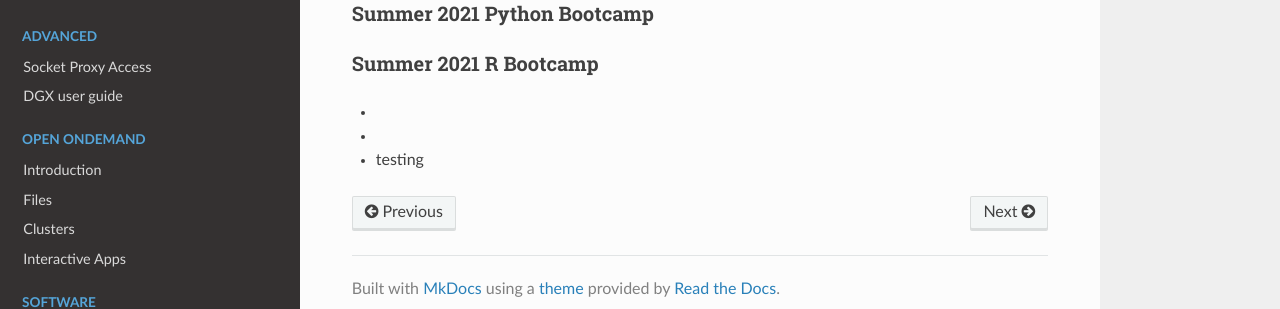
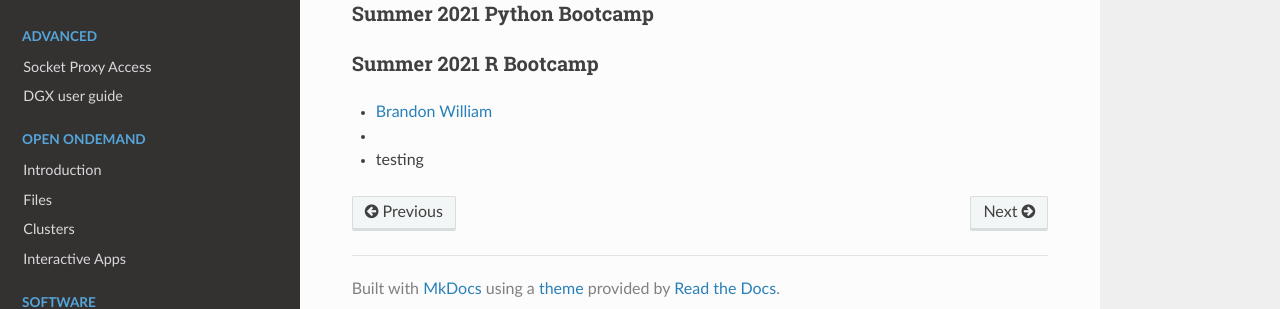
Before and after one commit to clemsonciti/palmetto-documentation, an MkDocs documentation site: the page built from docs/training/certificates.md, in a window 1280 px wide. Shown: the part 155-464 px from the top of the page. Built offline with MkDocs 1.6.1, drawn with Linux system fonts in a browser that asks for light colours; nearby versions of some CDN libraries.

Commit message:
Update certificates.md

```diff
--- a/docs/training/certificates.md
+++ b/docs/training/certificates.md
@@ -4,6 +4,6 @@
 
 ### Summer 2021 R Bootcamp
 
-- [](https://www.palmetto.clemson.edu/palmetto/images/training/mac_01.png)
+- [Brandon William](palmetto-documentation/docs/images/training/2021_summer_python/bew3.JPG)
 - []()
 - testing
```
